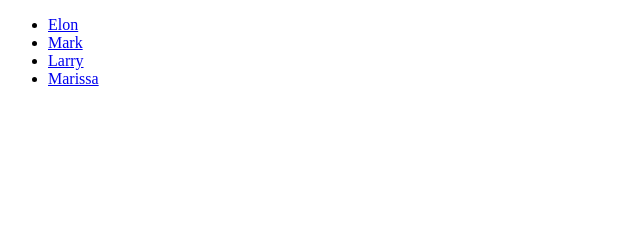
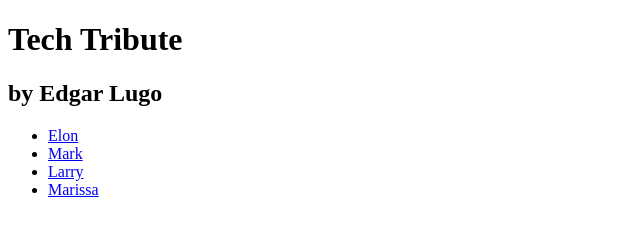
Before and after one commit to elu-dev/tech-tribute, a plain HTML site: page index.html in a window 1280 px wide. Shown: the whole page, without its empty margins (0-640 px from the left). Drawn offline with Linux system fonts and the light colour scheme.

Commit message:
update main index.html

```diff
--- a/index.html
+++ b/index.html
@@ -6,6 +6,11 @@
     <title>Tech Tribute</title>
 </head>
 <body>
+
+    <div class="title">
+        <h1>Tech Tribute</h1>
+        <h2>by Edgar Lugo</h2>
+    </div>
     <ul>
         <li><a href="pages/elon/index.html">Elon</a></li>
         <li><a href="pages/mark/index.html">Mark</a></li>
```
